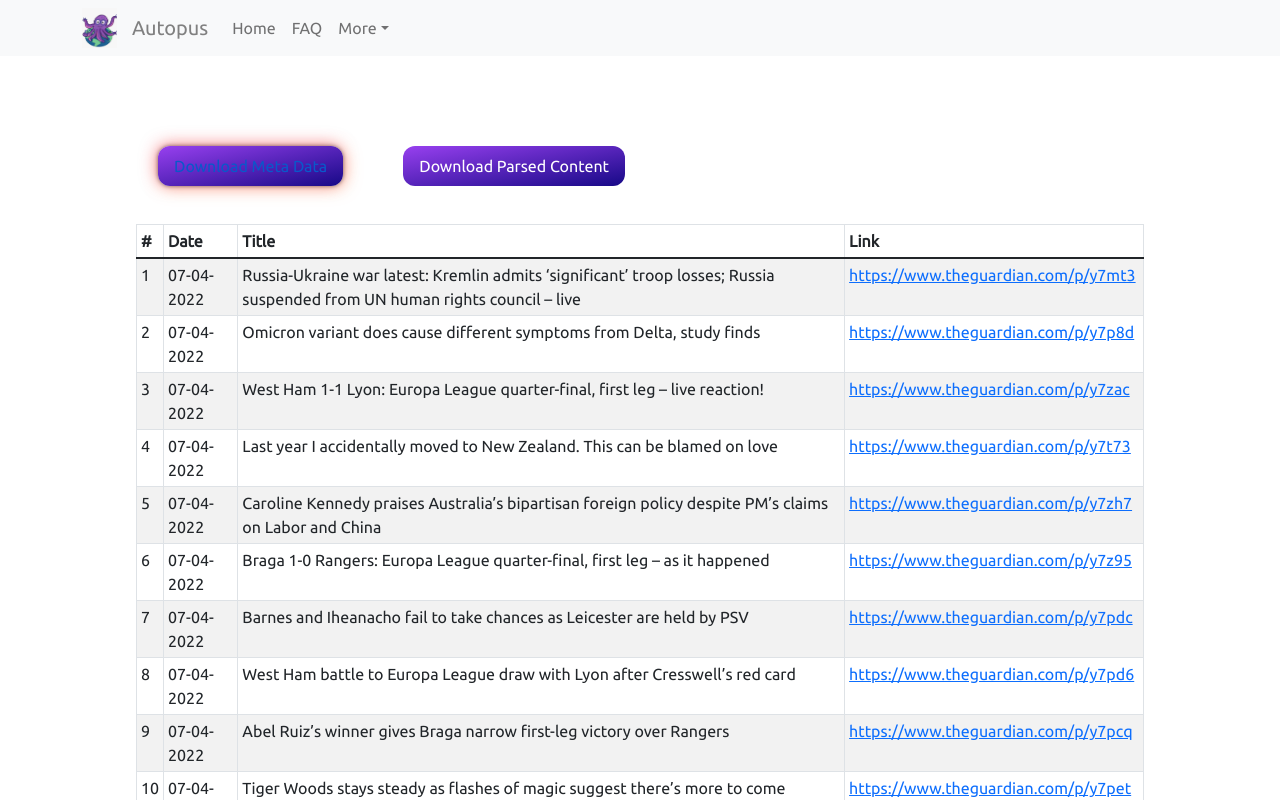
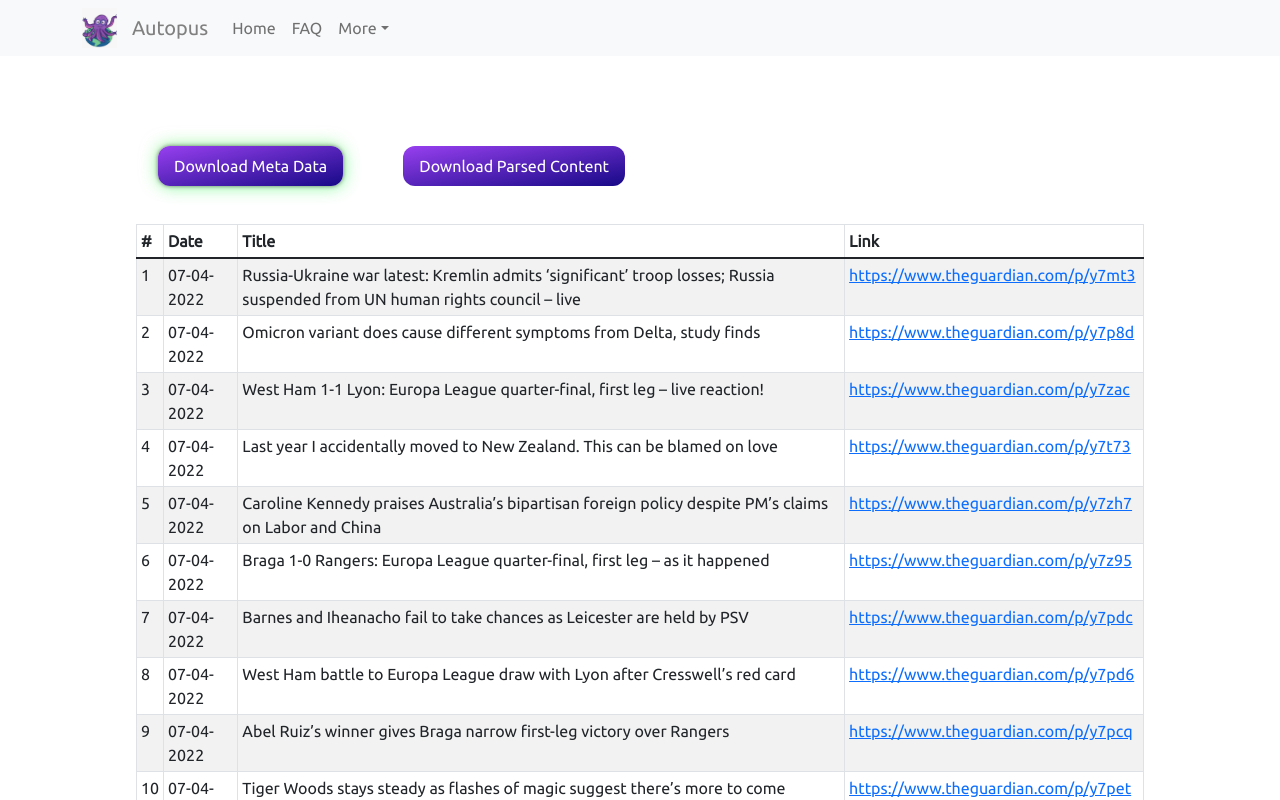
Before and after one commit to RahavAyalon/Hackathon, a React (Create React App) app: page /data in a window 1280 px wide. In both pictures the pointer is over the button "Download Meta Data". Shown: the top 800 px of the page. Built offline with nearby package versions, Linux system fonts and the light colour scheme.

Commit message:
Go Button

```diff
--- a/src/App.css
+++ b/src/App.css
@@ -19,13 +19,16 @@
 .parent {
 display: grid;
 grid-template-columns: repeat(2, 1fr);
-grid-template-rows: repeat(2, 1fr);
+grid-template-rows: repeat(3, 1fr);
 grid-column-gap: 0px;
 grid-row-gap: 0px;
 }
-.div1 { grid-area: 1 / 1 / 2 / 3; }
+.div1 { grid-area: 1 / 1 / 2 / 3;
+
+}
 .div2 { grid-area: 2 / 1 / 3 / 3;
   justify-self: center;
+  align-content: center;
 
 }
 .div3 {
@@ -119,7 +122,7 @@ justify-content: left;
 }
 
 .btn1:not([disabled]):hover {
-  box-shadow: 0 0 .25rem rgba(0, 0, 0, 0.5), -.125rem -.125rem 1rem rgba(239, 71, 101, 0.5), .125rem .125rem 1rem rgba(255, 154, 90, 0.5);
+  box-shadow: 0 0 .25rem rgba(0, 0, 0, 0.5), -.125rem -.125rem 1rem rgba(144, 239, 137, 0.5), .125rem .125rem 1rem rgba(97, 255, 140, 0.5);
 }
 /*a.button1{*/
 /* display:inline-block;*/
@@ -154,6 +157,10 @@ justify-content: left;
   color: white;
   font-weight: lighter;
 }
+.linkstyle a:hover{
+  text-decoration: none;
+  color: white;
+}
 
 #autopus{
   color: grey;
--- a/src/Main.js
+++ b/src/Main.js
@@ -1,9 +1,8 @@
 import React from 'react';
-
 import Button from './Button';
 import InputButton from './InputButton';
 import { Container, Row } from 'react-bootstrap';
-
+import image from './Logo.png';
 export default function Main() {
   return (
     <div class="parent">
@@ -11,7 +10,8 @@ export default function Main() {
                 <InputButton />
             </div>
             <div className="div2">
-                <Button/>
+                    <Button/>
+                {/*<img src={image}/>*/}
             </div>
     </div>
   );
```
